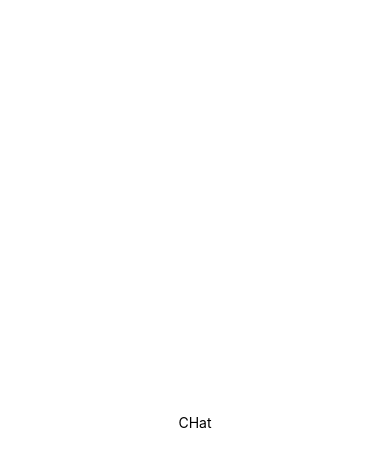
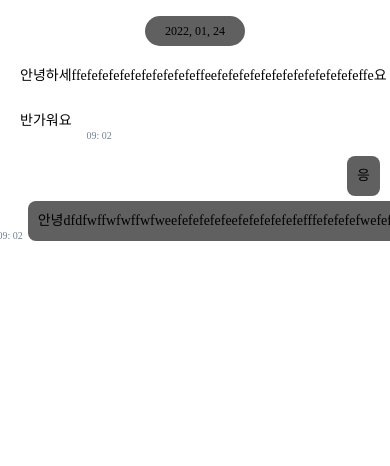
Before and after one commit to hx2ryu/chatbot-app, a React Native app: screen / in a window 390 px wide. Shown: the top 466 px of the page. Built offline with nearby package versions, Linux system fonts and the light colour scheme.

Commit message:
feat: implement chat dialogue

```diff
--- /dev/null
+++ b/src/components/molecules/DatePresenter.tsx
@@ -0,0 +1,41 @@
+import React from 'react';
+import { COLORS } from '@/theme';
+import { StyleSheet, View } from 'react-native';
+import { Text } from '../atoms';
+
+type Props = {
+  data: string;
+};
+const DatePresenter: React.FC<Props> = ({ data }) => {
+  return (
+    <View style={styles.root}>
+      <View style={styles.container}>
+        <Text type={'blockQuote2'} style={styles.text}>
+          {data}
+        </Text>
+      </View>
+    </View>
+  );
+};
+
+export default DatePresenter;
+
+const styles = StyleSheet.create({
+  root: {
+    flexDirection: 'row',
+    alignItems: 'center',
+    justifyContent: 'center',
+    marginBottom: 10,
+  },
+  container: {
+    backgroundColor: COLORS.grayscale[500],
+    borderRadius: 15,
+    paddingVertical: 5,
+    paddingHorizontal: 20,
+    justifyContent: 'center',
+  },
+  text: {
+    fontSize: 12,
+    color: COLORS.white,
+  },
+});
--- /dev/null
+++ b/src/components/molecules/Message.tsx
@@ -0,0 +1,54 @@
+import { StyleSheet, View, ViewStyle } from 'react-native';
+import React, { useMemo } from 'react';
+import { Text } from '../atoms';
+import { COLORS } from '@/theme';
+import { TimePresenter } from '.';
+
+type Props = {
+  sender: 'me' | 'bot';
+  message: string;
+  timestamp: string;
+  timeVisible: boolean;
+};
+const Message: React.FC<Props> = ({
+  sender,
+  message,
+  timestamp,
+  timeVisible,
+}) => {
+  const { containerStyle, isSentFromBot } = useMemo(() => {
+    const fromBot = sender === 'bot';
+    return {
+      isSentFromBot: fromBot,
+      containerStyle: {
+        padding: 10,
+        marginBottom: 5,
+        borderRadius: 8,
+        backgroundColor: fromBot ? COLORS.yellow : COLORS.grayscale[500],
+      } as ViewStyle,
+    };
+  }, [sender]);
+
+  return (
+    <View style={styles.root}>
+      {timeVisible && !isSentFromBot && <TimePresenter timestamp={timestamp} />}
+      <View style={containerStyle}>
+        <Text type={'blockQuote2'} style={styles.text}>
+          {message}
+        </Text>
+      </View>
+      {timeVisible && isSentFromBot && <TimePresenter timestamp={timestamp} />}
+    </View>
+  );
+};
+
+export default Message;
+
+const styles = StyleSheet.create({
+  root: {
+    flexDirection: 'row',
+  },
+  text: {
+    color: COLORS.white,
+  },
+});
--- /dev/null
+++ b/src/components/molecules/TimePresenter.tsx
@@ -0,0 +1,33 @@
+import React from 'react';
+import { COLORS } from '@/theme';
+import { StyleSheet, View } from 'react-native';
+import { Text } from '../atoms';
+import { getTime } from '@/utils/date';
+
+type Props = {
+  timestamp: string;
+};
+const TimePresenter: React.FC<Props> = ({ timestamp }) => {
+  const time = getTime(timestamp);
+
+  return (
+    <View style={styles.container}>
+      <Text type={'blockQuote2'} style={styles.text}>
+        {time}
+      </Text>
+    </View>
+  );
+};
+
+export default TimePresenter;
+
+const styles = StyleSheet.create({
+  container: {
+    paddingHorizontal: 5,
+    justifyContent: 'flex-end',
+  },
+  text: {
+    fontSize: 10,
+    color: COLORS.blue[700],
+  },
+});
--- /dev/null
+++ b/src/components/molecules/index.ts
@@ -0,0 +1,5 @@
+import Message from './Message';
+import DatePresenter from './DatePresenter';
+import TimePresenter from './TimePresenter';
+
+export { Message, DatePresenter, TimePresenter };
--- /dev/null
+++ b/src/components/organisms/ChattingRoom.tsx
@@ -0,0 +1,65 @@
+import React, { useRef } from 'react';
+import { FlatList, ListRenderItemInfo, StyleSheet } from 'react-native';
+import { Dialogue } from '@/lib/types/chat';
+import { getNewDate, transformDateString } from '@/utils/date';
+import { MessageContainer } from '.';
+
+const dialogue: Dialogue[] = [
+  {
+    sender: 'bot',
+    messages: [
+      '안녕하세ffefefefefefefefefefefeffeefefefefefefefefefefefefefeffe요',
+      '반가워요',
+    ],
+    timestamp: new Date().toISOString(),
+  },
+  {
+    sender: 'me',
+    messages: [
+      '응',
+      '안녕dfdfwffwfwffwfweefefefefefeefefefefefefefffefefefefwefefwe',
+    ],
+    timestamp: new Date().toISOString(),
+  },
+];
+const ChattingRoom: React.FC = () => {
+  const listRef = useRef<FlatList>(null);
+  const handleUpdateScrollPosition = () => {
+    listRef.current?.scrollToEnd();
+  };
+
+  const renderItem = ({ item, index }: ListRenderItemInfo<Dialogue>) => {
+    const prevIndex = index === 0 ? 0 : index - 1;
+    const prev = dialogue[prevIndex];
+    const { timestamp } = item;
+    const newDateStr =
+      index === 0
+        ? transformDateString(timestamp)
+        : getNewDate(prev.timestamp, timestamp);
+
+    return <MessageContainer newDateStr={newDateStr} data={item} key={index} />;
+  };
+
+  return (
+    <FlatList
+      bounces={false}
+      ref={listRef}
+      style={styles.container}
+      data={dialogue}
+      renderItem={renderItem}
+      onContentSizeChange={handleUpdateScrollPosition}
+    />
+  );
+};
+
+export default ChattingRoom;
+
+const styles = StyleSheet.create({
+  container: {
+    paddingHorizontal: 10,
+  },
+  messagesWrapper: {
+    flexDirection: 'row',
+    justifyContent: 'flex-end',
+  },
+});
--- /dev/null
+++ b/src/components/organisms/MessageContainer.tsx
@@ -0,0 +1,47 @@
+import React, { useMemo } from 'react';
+import { View, ViewStyle } from 'react-native';
+import { DatePresenter, Message } from '../molecules';
+import { Dialogue } from '@/lib/types/chat';
+
+type Props = {
+  data: Dialogue;
+  newDateStr: string | undefined;
+};
+const MessageContainer: React.FC<Props> = ({ data, newDateStr }) => {
+  const { sender, messages, timestamp } = data;
+  const { containerStyle, messagesWrapperStyle } = useMemo(() => {
+    return {
+      containerStyle: {
+        flexDirection: 'row',
+        justifyContent: sender === 'bot' ? 'flex-start' : 'flex-end',
+        marginBottom: 10,
+      } as ViewStyle,
+      messagesWrapperStyle: {
+        width: '80%',
+        justifyContent: 'flex-start',
+        alignItems: sender === 'bot' ? 'flex-start' : 'flex-end',
+      } as ViewStyle,
+    };
+  }, [sender]);
+
+  return (
+    <View>
+      {newDateStr && <DatePresenter data={newDateStr} />}
+      <View style={containerStyle}>
+        <View style={messagesWrapperStyle}>
+          {messages.map((message, index) => (
+            <Message
+              sender={sender}
+              message={message}
+              key={index}
+              timestamp={timestamp}
+              timeVisible={index === messages.length - 1}
+            />
+          ))}
+        </View>
+      </View>
+    </View>
+  );
+};
+
+export default MessageContainer;
--- /dev/null
+++ b/src/components/organisms/index.ts
@@ -0,0 +1,4 @@
+import ChattingRoom from './ChattingRoom';
+import MessageContainer from './MessageContainer';
+
+export { ChattingRoom, MessageContainer };
--- a/src/components/pages/ChatPage.tsx
+++ b/src/components/pages/ChatPage.tsx
@@ -1,10 +1,14 @@
-import { StyleSheet, Text, View } from 'react-native';
 import React from 'react';
+import { useGetSafeAreaStyle } from '@/hooks';
+import { StyleSheet, View } from 'react-native';
+import { ChattingRoom } from '../organisms';
 
 const ChatPage: React.FC = () => {
+  const { topSafeAreaStyle } = useGetSafeAreaStyle();
+
   return (
-    <View style={styles.root}>
-      <Text>CHat</Text>
+    <View style={[styles.root, topSafeAreaStyle]}>
+      <ChattingRoom />
     </View>
   );
 };
@@ -15,6 +19,5 @@ const styles = StyleSheet.create({
   root: {
     flex: 1,
     justifyContent: 'center',
-    alignItems: 'center',
   },
 });
--- /dev/null
+++ b/src/lib/types/chat.ts
@@ -0,0 +1,5 @@
+export type Dialogue = {
+  sender: 'me' | 'bot';
+  messages: string[];
+  timestamp: string;
+};
--- /dev/null
+++ b/src/utils/date.ts
@@ -0,0 +1,36 @@
+export function sortTimes(alpha: string, beta: string) {
+  const alphaTimes = new Date(alpha).getTime();
+  const betaTimes = new Date(beta).getTime();
+  return alphaTimes - betaTimes;
+}
+export function getNewDate(alpha: string, beta: string) {
+  const alphaDate = new Date(alpha);
+  const betaDate = new Date(beta);
+  const alphaDateStr = alphaDate.toDateString();
+  const betaDateStr = betaDate.toDateString();
+
+  return alphaDateStr === betaDateStr
+    ? undefined
+    : alphaDate.getTime() - betaDate.getTime() < 0
+    ? transformDateString(betaDateStr)
+    : transformDateString(alphaDateStr);
+}
+export function transformDateString(dateStr: string) {
+  const dateObj = new Date(dateStr);
+  const years = dateObj.getFullYear();
+
+  const month = transformToDoubleDigits(dateObj.getMonth() + 1);
+  const date = transformToDoubleDigits(dateObj.getDate());
+  return `${years}, ${month}, ${date}`;
+}
+
+export function getTime(timestamp: string) {
+  const date = new Date(timestamp);
+  const hours = transformToDoubleDigits(date.getHours());
+  const mins = transformToDoubleDigits(date.getMinutes());
+  return `${hours}: ${mins}`;
+}
+
+function transformToDoubleDigits(input: number) {
+  return input < 10 ? `0${input}` : input;
+}
```
